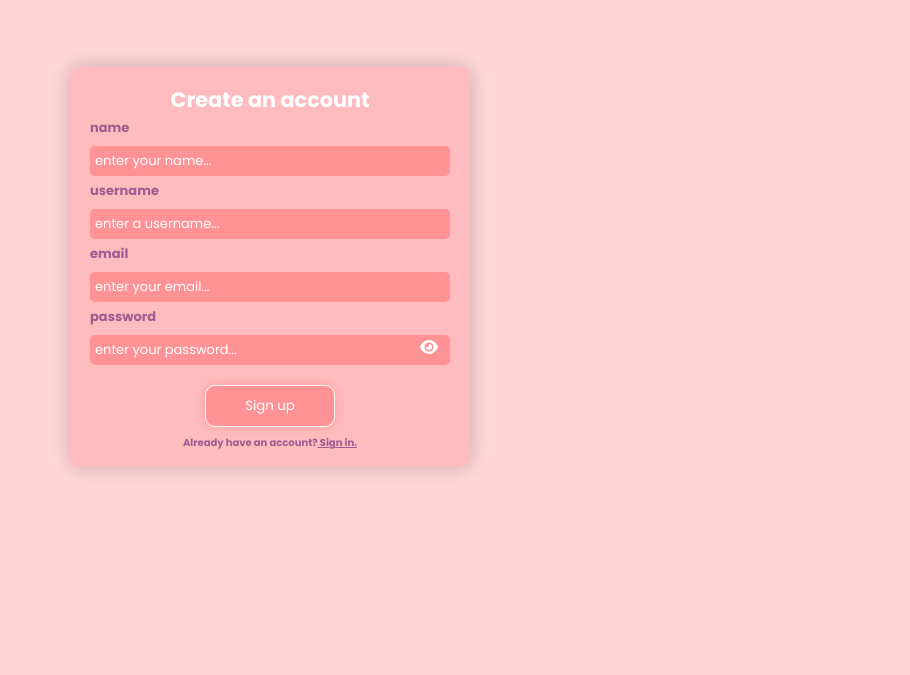
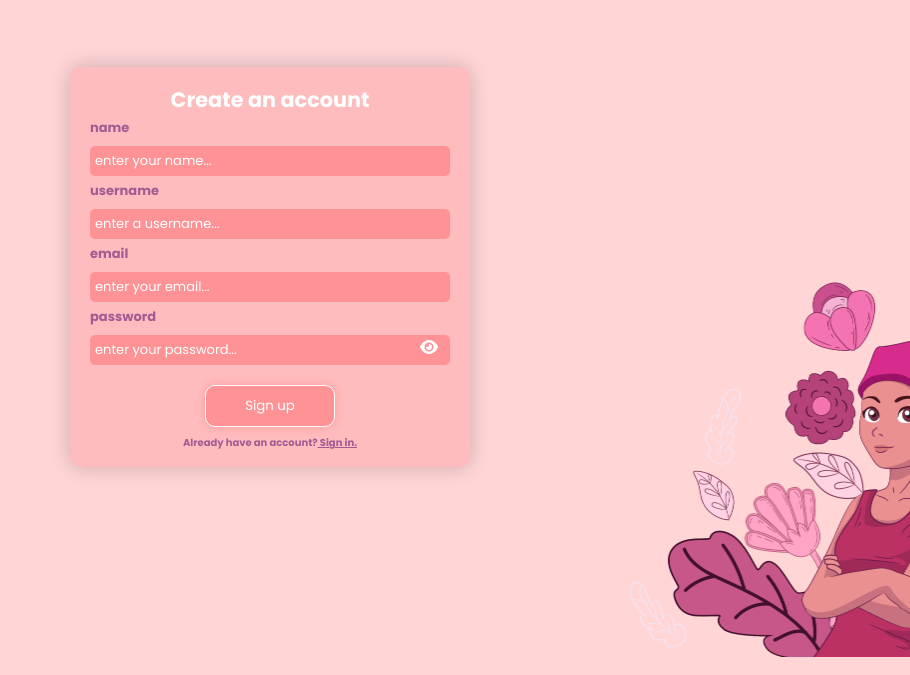
Before and after one commit to meriemhcn/PinkOctober, a plain HTML site: page frontend/HTML/page1.html in a window 1280 px wide. Shown: the part 141-816 px from the top of the page, without its empty margins (370-1280 px from the left). Drawn offline with Linux system fonts and the light colour scheme.

Commit message:
finished log in and sign up

```diff
--- a/frontend/HTML/page1.html
+++ b/frontend/HTML/page1.html
@@ -9,6 +9,8 @@
     <link rel="stylesheet" href="https://cdnjs.cloudflare.com/ajax/libs/font-awesome/6.6.0/css/all.min.css">
 </head>
 <body>
+
+
     <div class="wrapper">
 
         <h1>Create an account</h1>
@@ -40,7 +42,11 @@
         </div>
 
 
+
     </form>
+    </div>
+    <div class="pic">
+        <img src="../images/singlewoman.png" alt="woman image" width="298px" height="379px">
     </div>
     <script src="../scripts/passwordtoggle.js"> </script>
 </body>
--- a/frontend/styles/page1.css
+++ b/frontend/styles/page1.css
@@ -14,6 +14,8 @@ body {
     line-height: 0.8;
     background: #FFD5D6;
     overflow: hidden;
+
+
 
 
 }
@@ -33,6 +35,7 @@ h1{
     width: 400px;
     height: 400px;
     text-align: center;
+    align-items: flex-end;
 
 
 }
@@ -120,3 +123,13 @@ font-size: x-small;
     color: white;
 
 }
+.pic{
+
+    position: absolute;
+    vertical-align: bottom;
+    left: 1000px;
+    padding: 0%;
+    margin: 0%;
+    bottom: 0%;
+
+}
--- a/frontend/styles/page2.css
+++ b/frontend/styles/page2.css
@@ -33,6 +33,7 @@ h1{
     width: 400px;
     height: 300px;
     text-align: center;
+    align-items: flex-end;
 
 
 }
@@ -124,3 +125,13 @@ font-size: x-small;
     color: white;
 
 }
+.pic{
+
+    position: absolute;
+    vertical-align: bottom;
+    left: 1000px;
+    padding: 0%;
+    margin: 0%;
+    bottom: 0%;
+
+}
```
Also changed, not shown: frontend/HTML/page2.html (+3 -0 lines), frontend/images/singlewoman.png (added).
